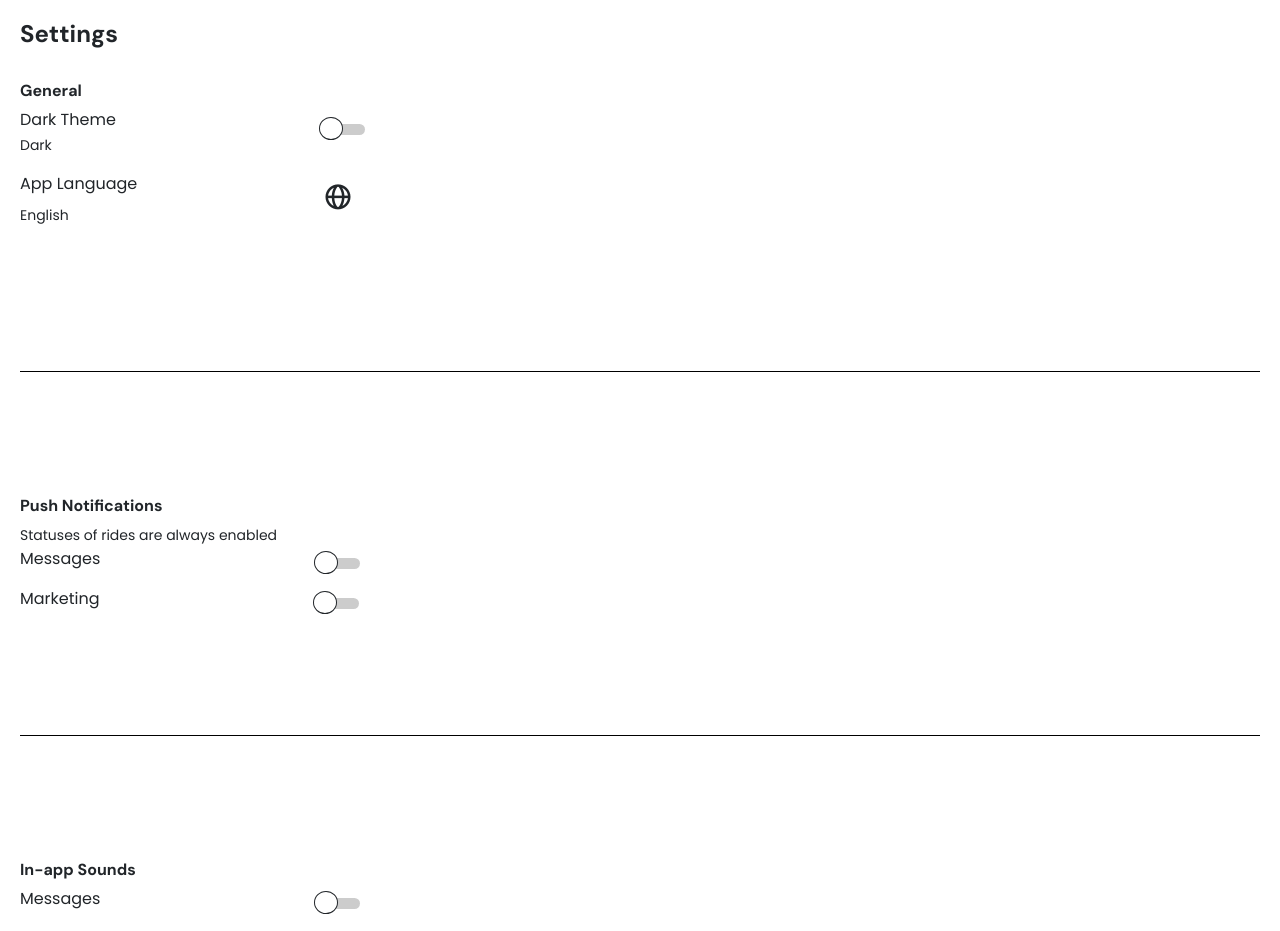
After one commit to Myuto01/Yenda-User-Frontend, a Django app: page /settings/ in a window 1280 px wide. The commit adds this page. Run offline with Django 5.2, Linux system fonts and the light colour scheme; some libraries are stand-ins or nearby versions.

Commit message:
Included/ Updated the html templates

```diff
--- a/main/templates/base.html
+++ b/main/templates/base.html
@@ -9,6 +9,7 @@
     <link href="https://unpkg.com/boxicons@2.1.4/css/boxicons.min.css" rel="stylesheet" />
     <link rel="stylesheet" href="https://cdnjs.cloudflare.com/ajax/libs/font-awesome/6.0.0-beta3/css/all.min.css" >
     <link href="https://fonts.googleapis.com/css2?family=Poppins:wght@400&family=DM+Sans:wght@700&display=swap" rel="stylesheet">
+    <link href="https://cdn.jsdelivr.net/npm/bootstrap@5.0.2/dist/css/bootstrap.min.css" rel="stylesheet">
     <script src="https://kit.fontawesome.com/02677053c5.js" crossorigin="anonymous"></script>
     <style>
          body {
@@ -29,5 +30,6 @@
     {% block content %}
 
     {% endblock %}
+<script src="https://cdn.jsdelivr.net/npm/bootstrap@5.0.2/dist/js/bootstrap.bundle.min.js"></script>
 </body>
 </html>
--- /dev/null
+++ b/main/templates/settings.html
@@ -0,0 +1,171 @@
+{% extends 'base.html' %}
+{% load static %}
+{% block content %}
+<!DOCTYPE html>
+<html lang="en">
+<head>
+    <meta charset="UTF-8">
+    <meta name="viewport" content="width=device-width, initial-scale=1.0">
+    <title>Document</title>
+    <style>
+        body{
+            margin: 20px;
+        }
+
+        .line{
+            margin-top: 10%;
+            margin-bottom: 10%;
+            border-bottom: 1px solid black;
+        }
+        /* The switch - the box around the slider */
+        .switch {
+            position: relative;
+            display: inline-block;
+            width: 45px;
+            height: 11px;
+            left: 210px;
+            top: 11px;
+        }
+
+/* Hide default HTML checkbox */
+.switch input {
+  opacity: 0;
+  width: 0;
+  height: 0;
+}
+
+/* The slider */
+.slider {
+  position: absolute;
+  cursor: pointer;
+  top: 0;
+  left: 0;
+  right: 0;
+  bottom: 0;
+  background-color: #ccc;
+  -webkit-transition: .4s;
+  transition: .4s;
+}
+
+.slider:before {
+    position: absolute;
+    content: "";
+    height: 23px;
+    width: 24px;
+    left: -1px;
+    bottom: -5px;
+    border: 1px solid;
+    background-color: white;
+    -webkit-transition: .4s;
+    transition: .4s;
+}
+
+
+input:checked + .slider {
+  background-color: #FF7300;
+}
+
+input:focus + .slider {
+  box-shadow: 0 0 1px #FF7300;
+}
+
+input:checked + .slider:before {
+  -webkit-transform: translateX(26px);
+  -ms-transform: translateX(26px);
+  transform: translateX(26px);
+}
+
+/* Rounded sliders */
+.slider.round {
+  border-radius: 34px;
+}
+
+.slider.round:before {
+  border-radius: 50%;
+}
+
+.theme-container .switch {
+    position: relative;
+    left: 264px;
+    top: -24px;
+}
+
+.theme {
+    position: relative;
+    bottom: 15px;
+}
+
+.language-container small {
+    position: relative;
+    bottom: 20px;
+}
+
+.language-container i {
+    position: relative;
+    left: 250px;
+    font-size: 30px;
+    bottom: 30px;
+}
+    </style>
+</head>
+<body>
+    <h4>Settings</h4><br>
+
+    <h6>General</h6>
+
+        <div class="general-conatiner">
+            <div class="theme-container">
+                <p>Dark Theme</p>
+                <small class="theme">Dark</small>
+
+                <label class="switch">
+                    <input type="checkbox">
+                    <span class="slider round"></span>
+                </label>
+            </div>
+
+            <div class="language-container">
+                <p>App Language</p>
+                <small>English</small>
+                <i class='bx bx-globe' ></i>
+            </div>
+        </div>
+
+        <div class="line"></div>
+
+        <h6>Push Notifications</h6>
+        <small>Statuses of rides are always enabled</small>
+
+        <div class="push-notifications-container">
+            <p>
+                Messages
+                <label class="switch">
+                    <input type="checkbox">
+                    <span class="slider round"></span>
+                </label>
+            </p>
+
+            <p>
+                Marketing
+                <label class="switch">
+                    <input type="checkbox">
+                    <span class="slider round"></span>
+                </label>
+            </p>
+        </div>
+
+        <div class="line"></div>
+
+        <h6>In-app Sounds</h6>
+        <p>
+            Messages
+            <label class="switch">
+                <input type="checkbox">
+                <span class="slider round"></span>
+            </label>
+        </p>
+
+
+</body>
+</html>
+{% endblock %}
--- a/main/urls.py
+++ b/main/urls.py
@@ -11,12 +11,15 @@ urlpatterns = [
     path('trip-results/', views.trip_results_view, name="trip-results"),
     path('bus-details/', views.bus_details_view, name="bus-details"),
     path('enter-passenger-details/', views.enter_passenger_details_view, name="enter-passenger-details"),
-    path('confirm-details', views.confirm_passenger_details_view, name='confirm-details'),
-    path('bus_details.html', views.bus_details_view, name='bus_details'),
+    path('confirm-details/', views.confirm_passenger_details_view, name='confirm-details'),
+    path('bus_details.html/', views.bus_details_view, name='bus_details'),
     path('tickets.html', views.tickets_view, name='tickets'),
     path('profile/', views.profile_main_view, name='profile-main'),
     path('account-info/', views.profile_view, name='account-info'),
     path('password-reset/', views.password_reset_view, name="password-reset"),
     path('password-reset-otp/', views.password_reset_otp, name="password-reset-otp"),
-    path('password-reset-confirmation/', views.password_reset_confirmation, name="password-reset-confirm")
+    path('password-reset-confirmation/', views.password_reset_confirmation, name="password-reset-confirm"),
+    path('about-info/', views.about_info_view, name='about-info'),
+    path('help-&-support/', views.help_support_view, name='help-&-support'),
+    path('settings/', views.settings_view, name='settings')
 ]
--- a/main/views.py
+++ b/main/views.py
@@ -36,6 +36,15 @@ def profile_main_view(request):
 def profile_view(request):
     return render(request, 'profile_tab.html')
 
+def about_info_view(request):
+    return render(request, 'about_and_info.html')
+
+def help_support_view(request):
+    return render(request, 'help-support.html')
+
+def settings_view(request):
+    return render(request, 'settings.html')
+
 def password_reset_view(request):
     return render(request, 'password_reset.html')
 
```
Also changed, not shown: main/templates/about_and_info.html (added, +39 -0 lines), main/templates/help-support.html (added, +75 -0 lines), main/templates/profile.html (+4 -4 lines).
